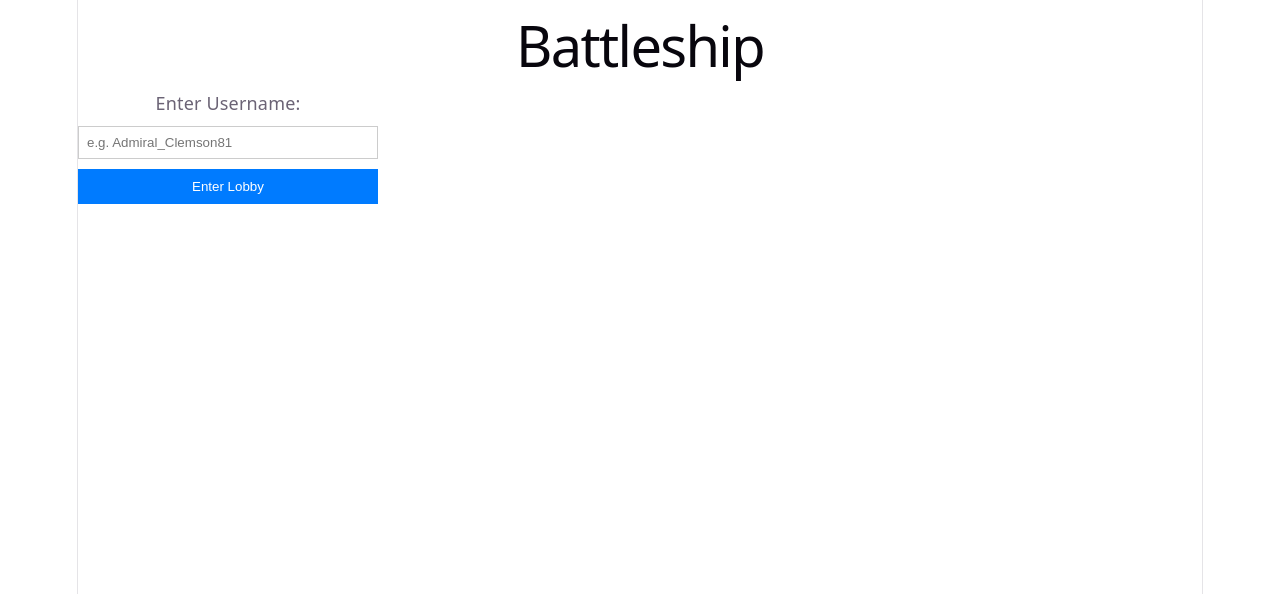
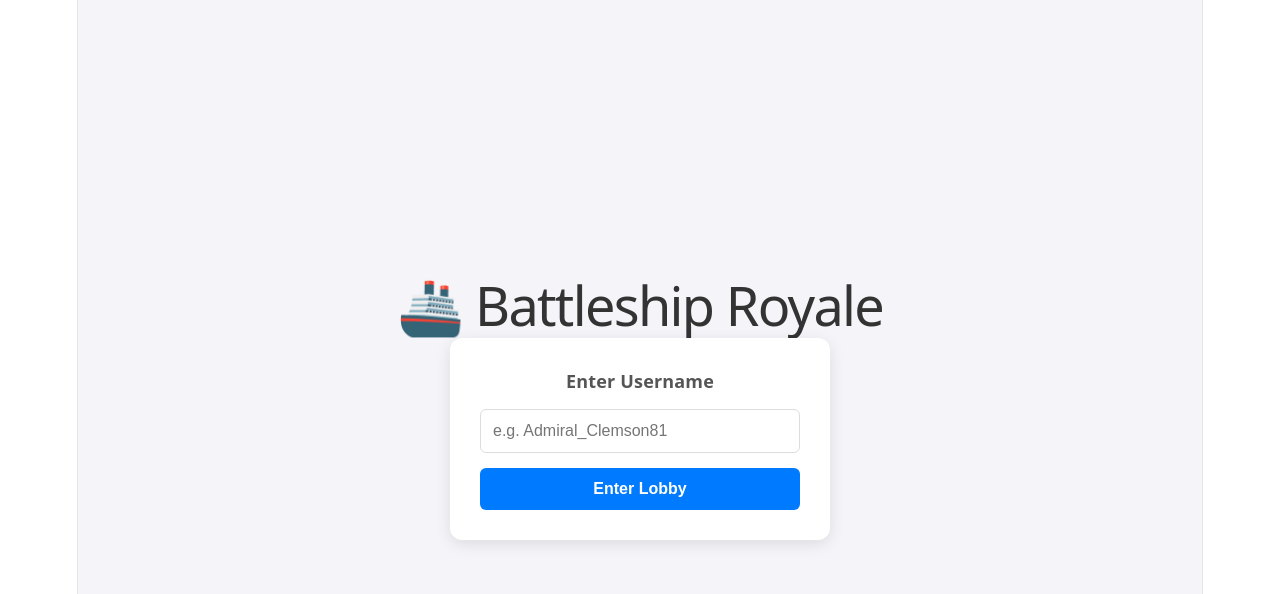
Before and after one commit to SStamper-Dev/warship, a React (Vite) app: page / in a window 1280 px wide. Shown: the top 594 px of the page. Built offline with nearby package versions, Linux system fonts and the light colour scheme.

Commit message:
Update App.jsx

```diff
--- a/src/App.jsx
+++ b/src/App.jsx
@@ -115,31 +115,74 @@ function App() {
 
 if (!playerId) {
   return (
-      <div className="join-screen">
-        <h1>Battleship</h1>
-        <form onSubmit={handleJoin} style={{ display: 'flex', flexDirection: 'column', gap: '10px', maxWidth: '300px' }}>
-  <label>Enter Username:</label>
+    <div className="join-screen" style={{
+      display: 'flex',
+      flexDirection: 'column',
+      alignItems: 'center',    // Centers horizontally
+      justifyContent: 'center', // Centers vertically
+      minHeight: '100vh',      // Takes up full screen height
+      textAlign: 'center',
+      backgroundColor: '#f4f4f9' // Optional: subtle background color
+    }}>
+      <h1 style={{ fontSize: '3rem', color: '#333', marginBottom: '20px' }}>
+        🚢 Battleship Royale
+      </h1>
+
+      <form
+        onSubmit={handleJoin}
+        style={{
+          display: 'flex',
+          flexDirection: 'column',
+          gap: '15px',
+          width: '100%',
+          maxWidth: '320px',    // Keeps the form from getting too wide
+          padding: '30px',
+          background: 'white',
+          borderRadius: '12px',
+          boxShadow: '0 4px 15px rgba(0,0,0,0.1)' // Adds a nice floating effect
+        }}
+      >
+        <label style={{ fontWeight: 'bold', color: '#555' }}>Enter Username</label>
         <input
           type="text"
           value={username}
           onChange={(e) => setUsername(e.target.value)}
           placeholder="e.g. Admiral_Clemson81"
-    style={{ padding: '8px', border: usernameError ? '2px solid #f44336' : '1px solid #ccc' }}
+          style={{
+            padding: '12px',
+            borderRadius: '6px',
+            border: usernameError ? '2px solid #f44336' : '1px solid #ddd',
+            fontSize: '16px'
+          }}
         />
 
-  {/* The Validation Error Message */}
         {usernameError && (
-    <span style={{ color: '#f44336', fontSize: '12px', fontWeight: 'bold' }}>
+          <span style={{ color: '#f44336', fontSize: '13px', fontWeight: 'bold' }}>
             ⚠️ {usernameError}
           </span>
         )}
 
-  <button type="submit" style={{ padding: '10px', background: '#007bff', color: 'white', border: 'none', cursor: 'pointer' }}>
+        <button
+          type="submit"
+          style={{
+            padding: '12px',
+            background: '#007bff',
+            color: 'white',
+            border: 'none',
+            borderRadius: '6px',
+            fontSize: '16px',
+            fontWeight: 'bold',
+            cursor: 'pointer',
+            transition: 'background 0.2s'
+          }}
+          onMouseOver={(e) => e.target.style.background = '#0056b3'}
+          onMouseOut={(e) => e.target.style.background = '#007bff'}
+        >
           Enter Lobby
         </button>
       </form>
     </div>
-    )
+  );
 }
 
   if (selectedGameId) {
```
Lines whose indentation alone changed are shown as unchanged.
